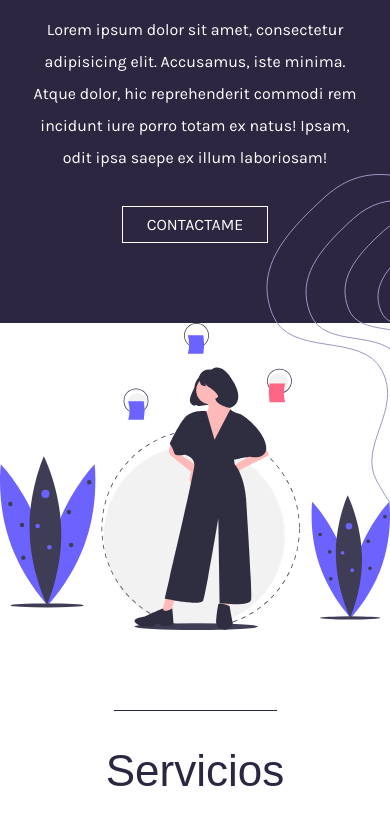
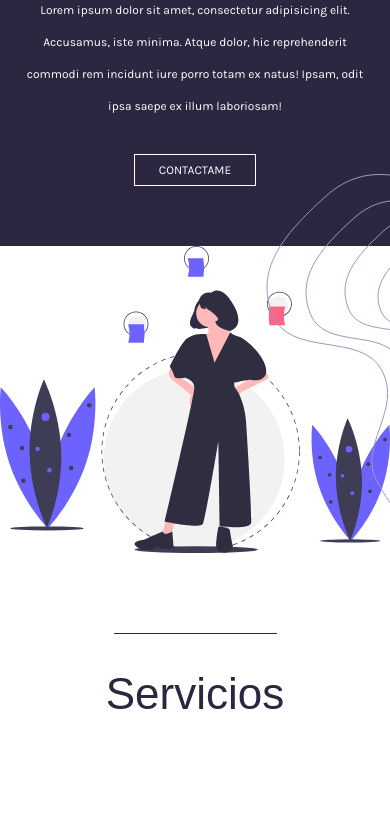
Before and after one commit to tamarabag/florencia-montagna, a plain HTML site: page index.html in a window 390 px wide. Shown: the part 186-1003 px from the top of the page. Drawn offline with nearby package versions, Linux system fonts and the light colour scheme.

Commit message:
first commit on this branch

```diff
--- a/style.css
+++ b/style.css
@@ -527,6 +527,10 @@ footer li a:hover {
 
 
 @media screen and (max-width: 488px){
+  body {
+    font-size: 12px;
+  }
+
   img.logo ,
   .footer-logo img {
     width: 75vw;
```
Also changed, not shown: index.html (+1 -1 lines).
